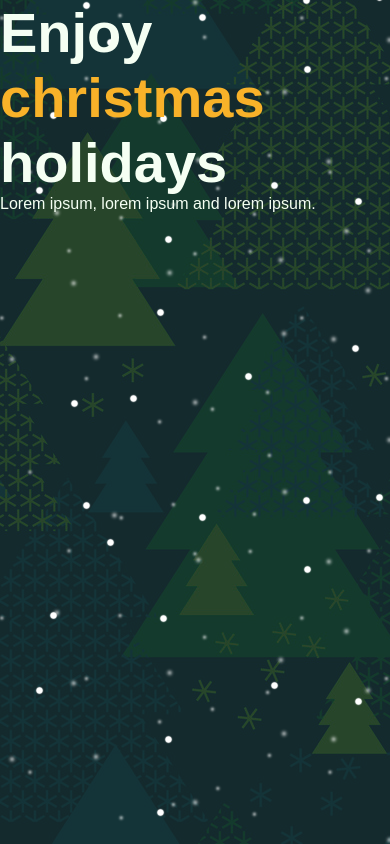
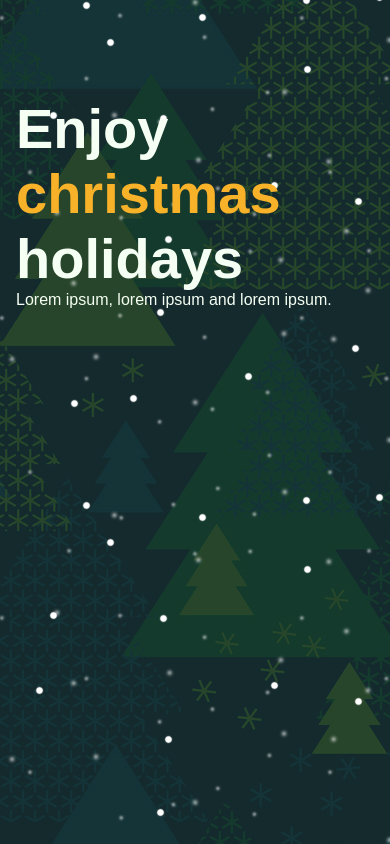
Before and after one commit to xfontr/portal, a React (Create React App) app: page /christmas in a window 390 px wide. Built offline with nearby package versions, Linux system fonts and the light colour scheme.

Commit message:
Styled app breakpoints

```diff
--- /dev/null
+++ b/src/components/App/App.scss
@@ -0,0 +1,19 @@
+@use "../../theme/variables/breakpoints";
+@use "../../theme/variables/spacings";
+@use "../../theme/components/snow";
+
+.app {
+  margin: 0 auto;
+  max-width: breakpoints.$small;
+  padding: 6rem spacings.$medium;
+  position: relative;
+  min-height: 100vh;
+
+  @media (min-width: breakpoints.$small) {
+    max-width: breakpoints.$medium;
+  }
+
+  @media (min-width: breakpoints.$medium) {
+    max-width: breakpoints.$big;
+  }
+}
--- a/src/components/App/App.tsx
+++ b/src/components/App/App.tsx
@@ -1,9 +1,10 @@
 import { Suspense } from "react";
 import routes from "../../routes/routes";
 import LoadRoutes from "../LoadRoutes/LoadRoutes";
+import "./App.scss";
 
 const App = () => (
-  <div className="app">
+  <div className="app snowball">
     <Suspense>
       <LoadRoutes {...{ routes }} />
     </Suspense>
--- a/src/components/Layout/Layout.scss
+++ b/src/components/Layout/Layout.scss
@@ -1 +1,9 @@
-@use "../../theme/components/snow";
+.main {
+  &__content {
+    display: flex;
+  }
+
+  &__sidebar {
+    width: 30%;
+  }
+}
--- a/src/components/Layout/Layout.tsx
+++ b/src/components/Layout/Layout.tsx
@@ -1,4 +1,4 @@
-import { PropsWithChildren, ReactNode } from "react";
+import { ReactNode } from "react";
 import PageInformation from "../../types/PageInformation";
 import PageHeading from "../PageHeading/PageHeading";
 import "./Layout.scss";
@@ -10,19 +10,15 @@ type LayoutProps = {
 };
 
 export const Layout = ({ children, heading, sidebar }: LayoutProps) => (
-  <BasicLayout>
+  <>
     {heading && <PageHeading {...{ heading }}></PageHeading>}
-    <main>{children}</main>
+    <main className="main__content">{children}</main>
     {sidebar && (
-      <aside>
+      <aside className="main__sidebar">
         {sidebar.map((child, index) => (
           <div key={index}>{child}</div>
         ))}
       </aside>
     )}
-  </BasicLayout>
+  </>
 );
-
-export const BasicLayout = ({ children }: PropsWithChildren) => (
-  <div className="snowball">{children}</div>
-);
```
